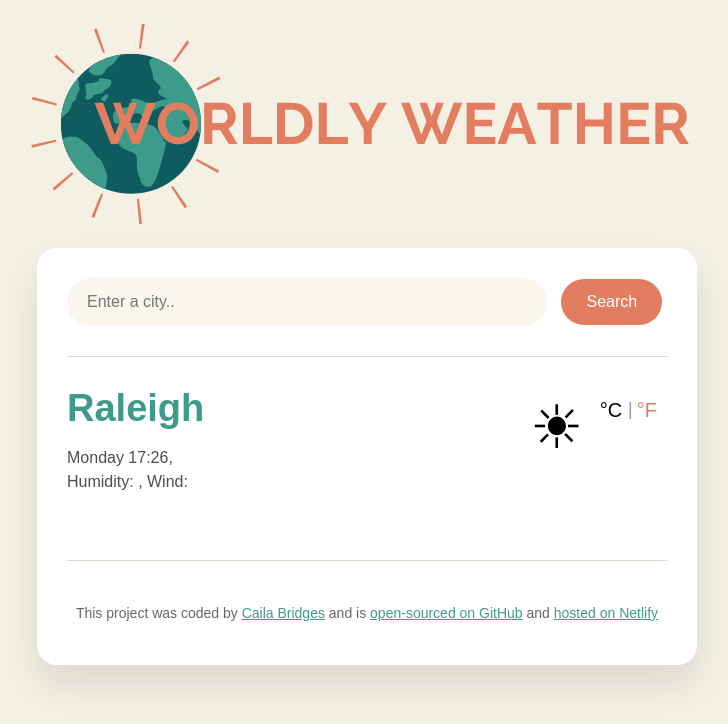
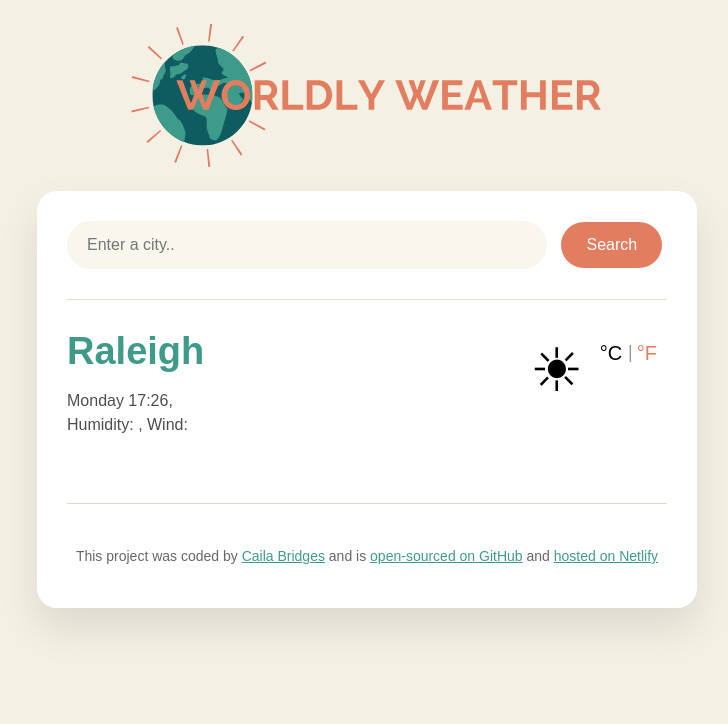
Before and after one commit to cailabridges/weather-app, a website: page index.html in a window 1280 px wide. Shown: the whole page, without its empty margins (273-1001 px from the left). Drawn offline with nearby package versions, Linux system fonts and the light colour scheme; no server answers.

Commit message:
Update style.css

```diff
--- a/src/styles.css
+++ b/src/styles.css
@@ -26,8 +26,8 @@ footer a {
 .logo img {
   display: block;
   margin: 24px auto;
-  padding-left: 14px;
-  max-width: 700px;
+  padding-left: 18px;
+  max-width: 500px;
 
 }
 
```
